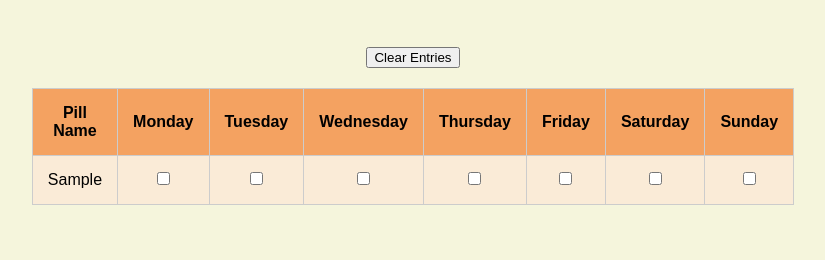
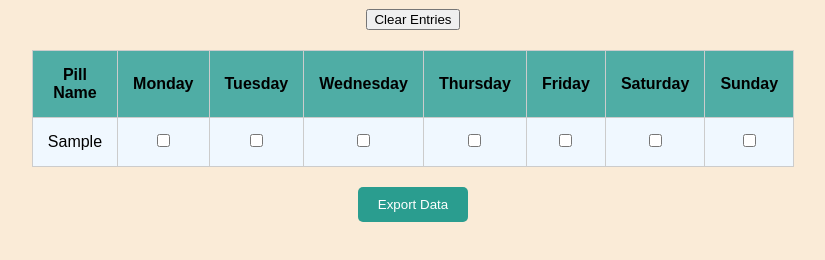
Before and after one commit to connorlabianco/pill-sorting, a website: page pillsort.html in a window 1280 px wide. Both pictures are taken after typing "Sample" into the empty fields and a click on the button "Submit Pill". Shown: the part 378-638 px from the top of the page, without its empty margins (227-1052 px from the left). Drawn offline with Linux system fonts and the light colour scheme.

Commit message:
Program Creating

```diff
--- a/pillsort.html
+++ b/pillsort.html
@@ -12,7 +12,7 @@
                 justify-content: center;
                 align-items: center;
                 height: 100vh;
-                background-color: beige;
+                background-color: antiquewhite;
             }
 
             h1 {
@@ -24,7 +24,7 @@
                 width: 50%; /* Table will take up 50% of the page width */
                 border-collapse: collapse;
                 margin-top: 30px;
-                background-color: antiquewhite;
+                background-color: aliceblue;
                 text-align: center; /* Center content inside the table */
                 margin: 0 auto; /* Center the table horizontally */
                 display: none; /* Initially hide the table */
@@ -36,7 +36,7 @@
             }
 
             th {
-                background-color: #f4a261; /* Highlight header */
+                background-color: #2a9d90ce; /* Highlight header */
             }
 
             td input {
@@ -52,6 +52,21 @@
             form {
                 text-align: center;
                 margin-bottom: 20px;
+            }
+
+            .export-btn {
+                display: block;
+                margin: 20px auto;
+                padding: 10px 20px;
+                background-color: #2a9d8f;
+                color: white;
+                border: none;
+                border-radius: 5px;
+                cursor: pointer;
+            }
+
+            .export-btn:hover {
+                background-color: #264653;
             }
 
         </style>
@@ -90,6 +105,9 @@
                 </thead>
                 <tbody id="pillRows"></tbody>
             </table>
+
+            <!-- Export button -->
+            <button class="export-btn" id="exportBtn">Export Data</button>
         </div>
 
         <script>
@@ -159,6 +177,41 @@
                 // Show the table once pills are added
                 document.getElementById('pillTable').style.display = 'table';
             }
+
+            // Handle export button click
+            document.getElementById('exportBtn').addEventListener('click', function() {
+                // Create an object to hold the pill data
+                const exportData = pills.map(pill => {
+                    const pillData = {
+                        pillName: pill,
+                        days: []
+                    };
+
+                    // Get checkbox data for each day (true if checked, false if not)
+                    for (let i = 0; i < 7; i++) {
+                        const checkbox = document.getElementById(`${pill}-${pills.indexOf(pill)}-${i}`);
+                        pillData.days.push(checkbox.checked);
+                    }
+
+                    return pillData;
+                });
+
+                // Send the data to the server
+                fetch('/send-to-arduino', {
+                    method: 'POST',
+                    headers: {
+                        'Content-Type': 'application/json'
+                    },
+                    body: JSON.stringify(exportData) // Send the JSON data to the server
+                })
+                .then(response => response.json())
+                .then(data => {
+                    console.log('Data sent successfully:', data);
+                })
+                .catch(error => {
+                    console.error('Error sending data:', error);
+                });
+            });
         </script>
     </body>
 </html>
```
Also changed, not shown: package.json (added, +26 -0 lines), server.js (added, +41 -0 lines), README.md, 1 other file.
